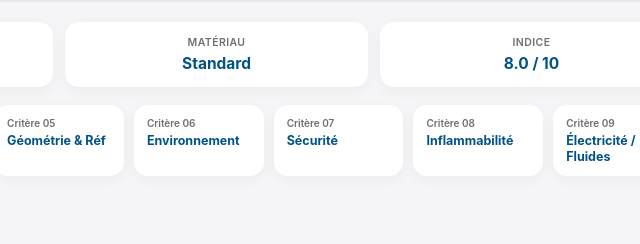
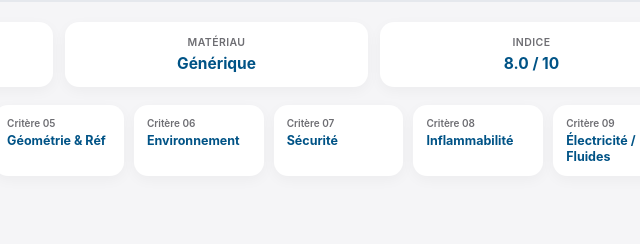
Before and after one commit to MaelSousMarin/IHS_3DX, a plain HTML site: page methode2.html in a window 1280 px wide. Shown: the part 167-411 px from the top of the page, 581-1221 px from the left. Drawn offline with Linux system fonts and the light colour scheme.

Commit message:
Update methode2.html

```diff
--- a/methode2.html
+++ b/methode2.html
@@ -470,7 +470,7 @@
         <div class="metrics-grid">
             <div class="metric-card"><div class="label">N° Réf</div><div class="value" id="valRef">--</div></div>
             <div class="metric-card"><div class="label">Masse Estimée</div><div class="value" id="valPoids">--</div></div>
-            <div class="metric-card"><div class="label">Matériau</div><div class="value" id="valMateriau">Standard</div></div>
+            <div class="metric-card"><div class="label">Matériau</div><div class="value" id="valMateriau">Générique</div></div>
             <div class="metric-card"><div class="label">Indice</div><div class="value" id="valIndice">8.0 / 10</div></div>
         </div>
         <div class="criteria-grid" id="grilleCriteres"></div>
@@ -530,7 +530,7 @@
             ],
             criteres: {
                 fonction: "Assurer la liaison mécanique, thermique ou fonctionnelle au sein du sous-ensemble de la machine.",
-                materiau: "Matériau standard conforme aux spécifications constructeur Ultimaker.",
+                materiau: "Matériau Générique conforme aux spécifications constructeur Ultimaker.",
                 fixation: "Assemblage standardisé par vis métriques ou emboîtement direct.",
                 fabrication: "Usinage ou injection plastique conforme au cahier des charges Ultimaker.",
                 environnement: "Recyclable selon la filière adaptée (métaux / polymères techniques).",
@@ -636,7 +636,7 @@
 
             // 1. Recherche du Matériau & Densité (par codeRef 4 chiffres ou par nom d'acteur)
             const matInfo = materiauxParRef[codeRef] || materiauxParRef[nomActeurClean] || null;
-            const materiau = matInfo ? matInfo.materiau : "Standard";
+            const materiau = matInfo ? matInfo.materiau : "Générique";
             const densite = matInfo ? matInfo.densite : null; // en kg/m³
 
             // 2. Recherche du Volume CATIA (par nom d'acteur exact ou par codeRef 4 chiffres)
```
